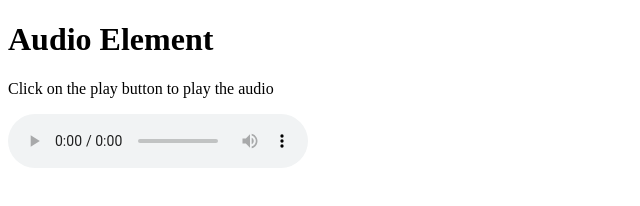
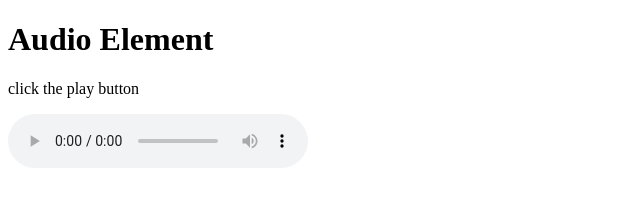
Before and after one commit to garvvgognaa/snw-, a plain HTML site: page indexx.html in a window 1280 px wide. Shown: the whole page, without its empty margins (0-640 px from the left). Drawn offline with Linux system fonts and the light colour scheme.

Commit message:
updated paragraph

```diff
--- a/indexx.html
+++ b/indexx.html
@@ -7,7 +7,7 @@
 </head>
 <body>
     <h1>Audio Element</h1>
-    <p>Click on the play button to play the audio</p>
+    <p>click the play button</p>
     <audio controls>
     <source src="horse.ogg" type="audio/ogg">
     <source src="horse.mp3" type="audio/mpeg">
```
